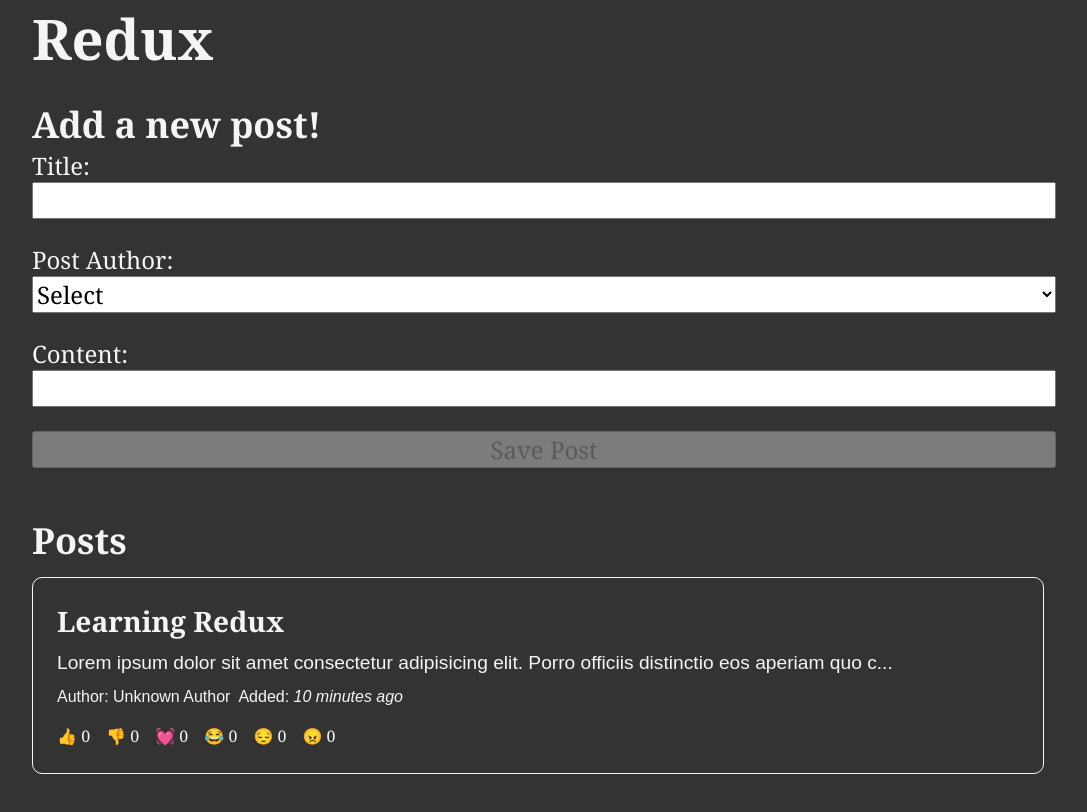
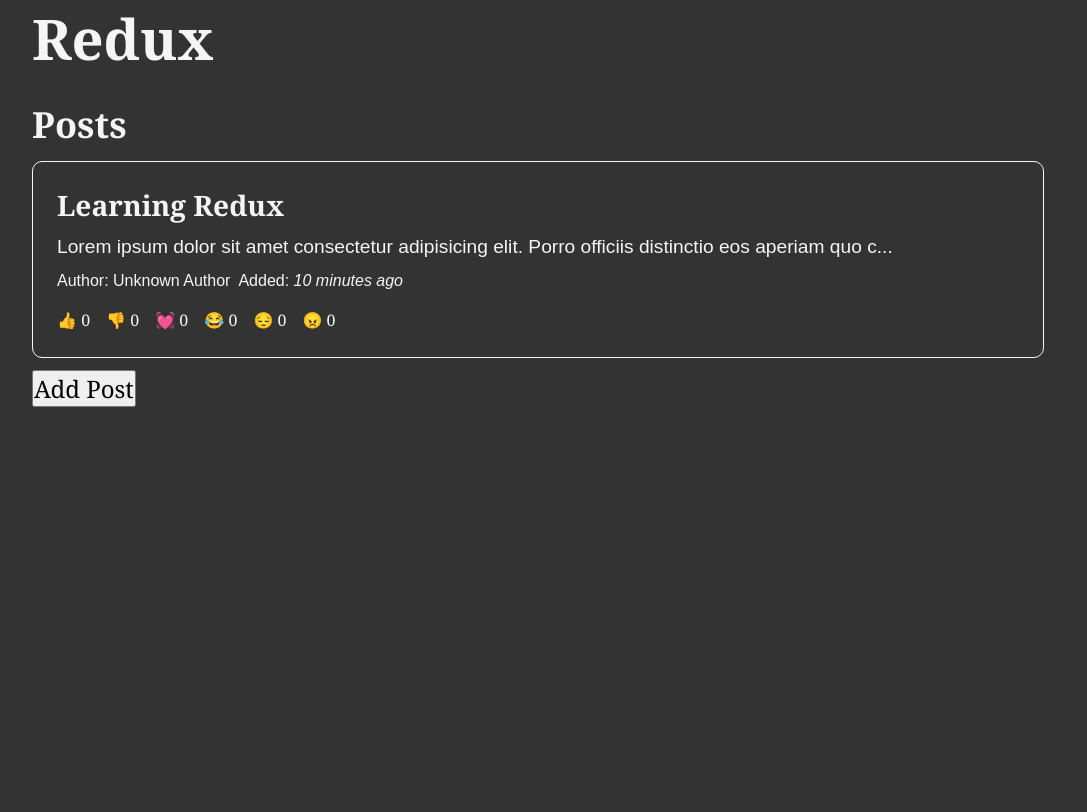
Before and after one commit to kaushalshakya/learning-redux, a React (Vite) app: page / in a window 1280 px wide. Shown: the top 812 px of the page, without its empty margins (96-1183 px from the left). Built offline with nearby package versions, Linux system fonts and the light colour scheme.

Commit message:
Added routes

```diff
--- a/package.json
+++ b/package.json
@@ -14,7 +14,8 @@
     "date-fns": "^2.30.0",
     "react": "^18.2.0",
     "react-dom": "^18.2.0",
-    "react-redux": "^8.1.2"
+    "react-redux": "^8.1.2",
+    "react-router-dom": "^6.15.0"
   },
   "devDependencies": {
     "@types/react": "^18.2.15",
--- a/src/App.jsx
+++ b/src/App.jsx
@@ -1,14 +1,18 @@
 import AddPostForm from "./features/posts/AddPostForm"
 import PostList from "./features/posts/PostList"
-
+import { BrowserRouter as Router, Routes, Route, BrowserRouter } from "react-router-dom"
 
 function App() {
 
   return (
     <>
     <h1>Redux</h1>
-    <AddPostForm />
-    <PostList />
+    <BrowserRouter>
+    <Routes>
+      <Route exact path="/" element = {<PostList/>} />
+      <Route exact path="/add-post" element = {<AddPostForm/>} />
+    </Routes>
+    </BrowserRouter>
     </>
   )
 }
--- a/src/features/posts/AddPostForm.jsx
+++ b/src/features/posts/AddPostForm.jsx
@@ -2,6 +2,7 @@
 import { useDispatch, useSelector } from 'react-redux';
 import { postAdded } from './postsSlice';
 import { allUsers } from '../users/usersSlice';
+import { Link } from 'react-router-dom';
 
 const AddPostForm = () => {
     const [title, setTitle] = useState('');
@@ -48,7 +49,7 @@
             <select id="postAuthor" value={userId} onChange={(e) => setUserId(e.target.value)}>{userOptions}</select>
             <label htmlFor="content">Content: </label>
             <input type="text" value={content} onChange={(e) => setContent(e.target.value)}/>
-            <button type='submit' onKeyDown={handleKeyDown} onClick={onSubmit} disabled = {!canSave}>Save Post</button>
+            <Link to='/'><button type='submit' onKeyDown={handleKeyDown} onClick={onSubmit} disabled = {!canSave}>Save Post</button></Link>
         </form>
     </section>
   )
--- a/src/features/posts/PostList.jsx
+++ b/src/features/posts/PostList.jsx
@@ -4,6 +4,7 @@
 import PostAuthor from './PostAuthor';
 import Time from './Time';
 import ReactionButtons from './ReactionButtons';
+import { Link } from 'react-router-dom';
 
 const PostList = () => {
     const posts = useSelector(selectAllPosts);
@@ -25,6 +26,7 @@
     <section>
         <h2>Posts</h2>
         {renderedPosts}
+        <Link to='/add-post'><button>Add Post</button></Link>
     </section>
   )
 }
```
Also changed, not shown: 1 other file (tests, documents, lock files or other folders).
